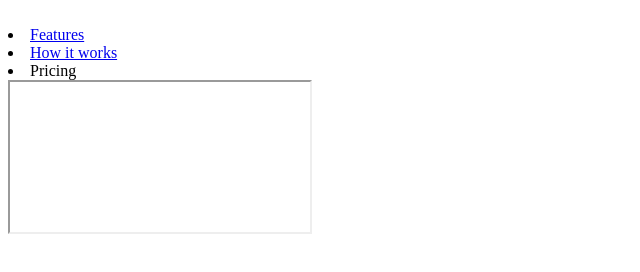
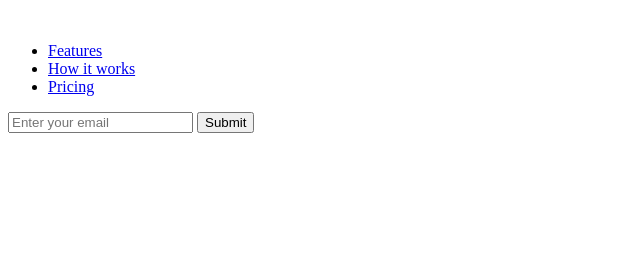
Before and after one commit to norbiboy1/microverse-repo2, a plain HTML site: page index.html in a window 1280 px wide. Shown: the whole page, without its empty margins (0-640 px from the left). Drawn offline with Linux system fonts and the light colour scheme.

Commit message:
worked through 5 steps

```diff
--- a/index.html
+++ b/index.html
@@ -4,17 +4,42 @@
 <head>
     <meta charset="utf-8" />
     <title>Product Landing Page</title>
+
+    <style>
+@media (max-width:500px) {
+    nav{
+      display: flex;
+      align-items: center;
+      text-align: center;
+      flex-direction: column;
+    }
+  }
+    </style>
 </head>
 <body>
-    <header id="header">
-        <img src="" id="header-img" />
-        <nav id="nav-bar">
-            <li><a class="nav-link" href="#Features">Features</a></li>
-            <li><a class="nav-link" href="#How it works">How it works</a></li>
-            <li><a class="nav-link" href="#Pricing"></a>Pricing</li>
-        </nav>
-    </header>
-    <iframe src="" id="video"></iframe>
+  <header id="header">
+		<img src="" id="header-img" />
+		<nav id="nav-bar" >
+		<ul>
+		<li><a  class="nav-link" href="#features">Features</a></li>
+		<li><a  class="nav-link" href="#how it works">How it works</a></li>
+		<li><a  class="nav-link" href="#Pricing">Pricing</a></li>
+		</ul>
+		</nav>
+	</header>
+<form id="form" action="https://www.freecodecamp.com/email-submit">
+  <input
+  id="email"
+  name="email"
+  type="email"
+  placeholder="Enter your email"
+  required
+  />
+  <input type="submit" name="submit" id="submit"/>
+</form>
+<div id="Features"></div>
+<div id="How it works"></div>
+<div id="Pricing"></div>
 
     <script src="https://cdn.freecodecamp.org/testable-projects-fcc/v1/bundle.js"></script>
 </body>
```
